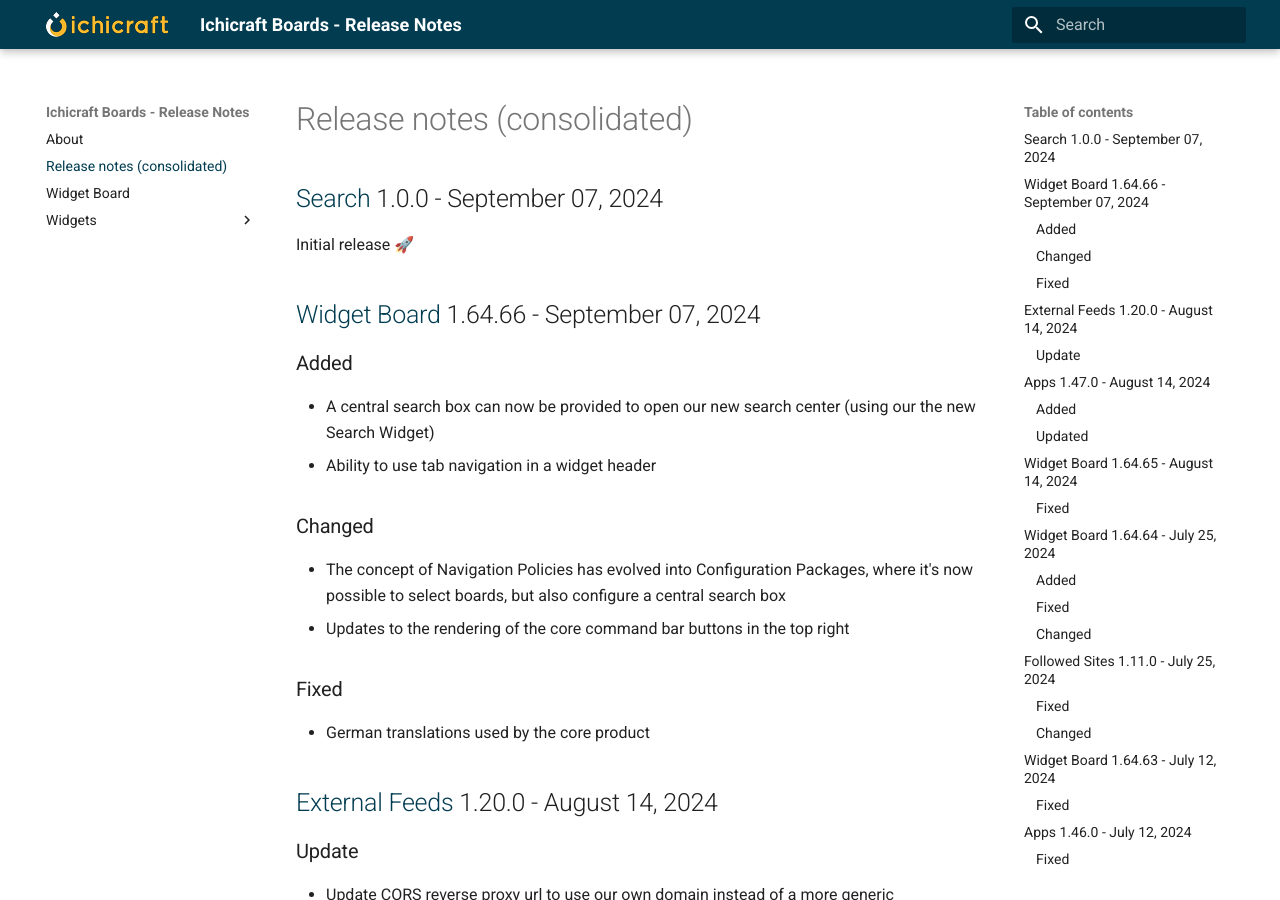
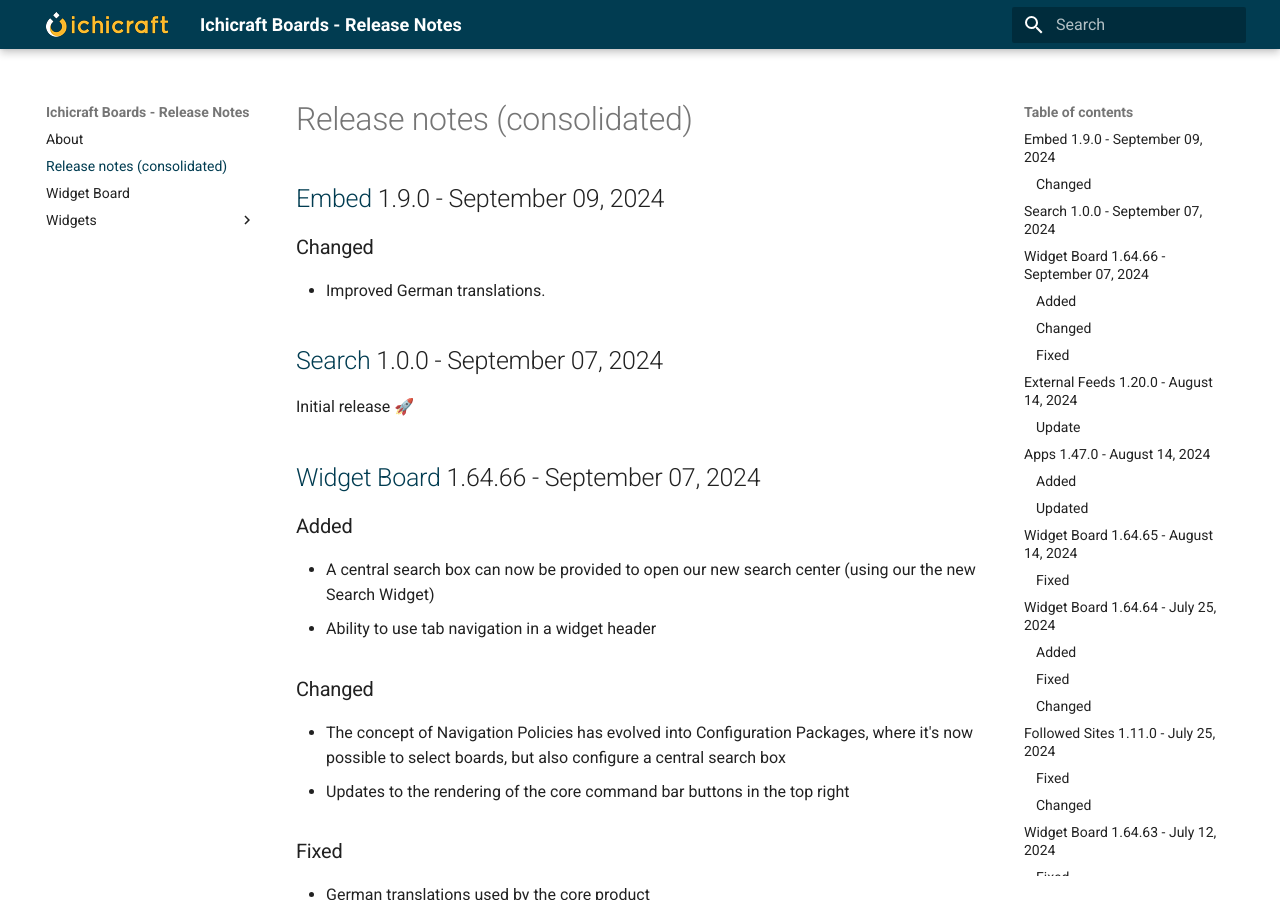
Before and after one commit to ichicraft/widgets-docs, an MkDocs documentation site: the page built from docs/Release-notes-(consolidated).md, in a window 1280 px wide and 900 px high. Built offline with MkDocs 1.6.1 and Material for MkDocs 9.7.7, drawn with Linux system fonts in a browser that asks for light colours.

Commit message:
Release notes updated by BuildService

```diff
--- a/docs/Release-notes-(consolidated).md
+++ b/docs/Release-notes-(consolidated).md
@@ -1,3 +1,10 @@
+## [Embed](./Widgets/Embed.md) 1.9.0 - September 09, 2024
+
+
+
+### Changed
+- Improved German translations.
+
 ## [Search](./Widgets/Search.md) 1.0.0 - September 07, 2024
 
 Initial release 🚀
--- a/docs/Widgets/Embed.md
+++ b/docs/Widgets/Embed.md
@@ -1,3 +1,10 @@
+## 1.9.0 - September 09, 2024
+
+
+
+### Changed
+- Improved German translations.
+
 ## 1.8.0 - March 22, 2024
 
 ### Changed
```
